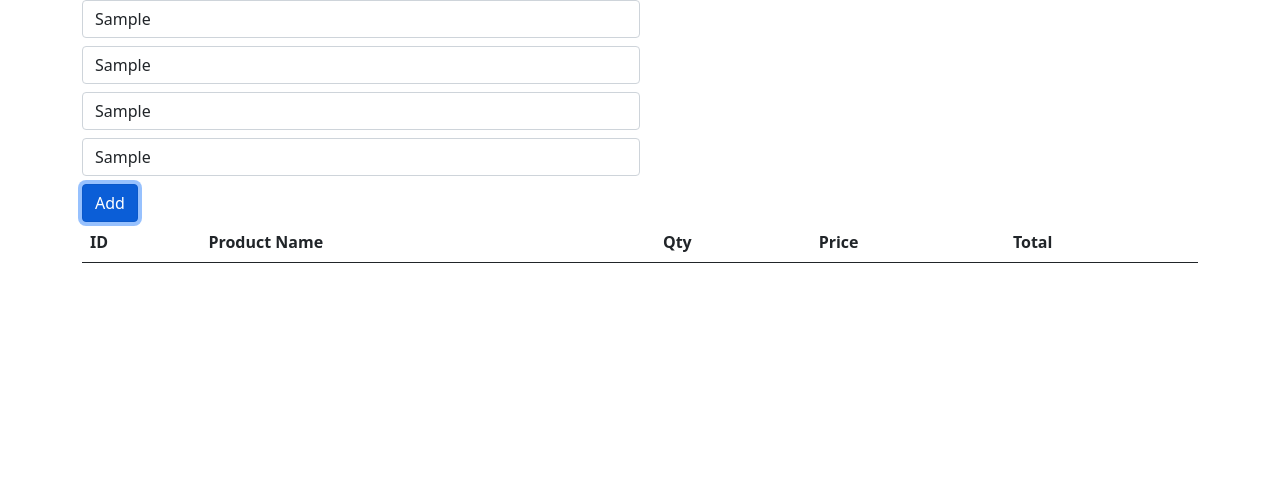
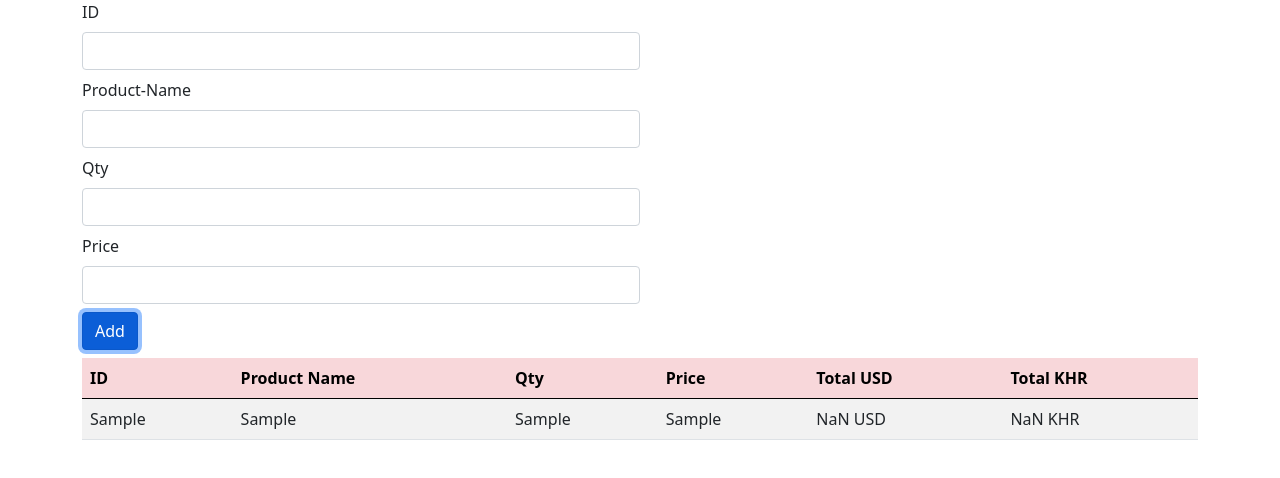
Before and after one commit to HUN-Sopheak/Web12-1, a plain HTML site: page 04.js/lomhat.html in a window 1280 px wide. Both pictures are taken after typing "Sample", "Sample", "Sample", "Sample" into the empty fields and a click on the button "Add". Drawn offline with nearby package versions, Linux system fonts and the light colour scheme.

Commit message:
15-12-22

```diff
--- a/04.js/lomhat.html
+++ b/04.js/lomhat.html
@@ -1,34 +1,57 @@
 <!DOCTYPE html>
 <html lang="en">
+
 <head>
     <meta charset="UTF-8">
     <meta http-equiv="X-UA-Compatible" content="IE=edge">
     <meta name="viewport" content="width=device-width, initial-scale=1.0">
     <title>Document</title>
-    <link href="https://cdn.jsdelivr.net/npm/bootstrap@5.0.2/dist/css/bootstrap.min.css" rel="stylesheet" integrity="sha384-EVSTQN3/azprG1Anm3QDgpJLIm9Nao0Yz1ztcQTwFspd3yD65VohhpuuCOmLASjC" crossorigin="anonymous">
+    <link href="https://cdn.jsdelivr.net/npm/bootstrap@5.0.2/dist/css/bootstrap.min.css" rel="stylesheet"
+        integrity="sha384-EVSTQN3/azprG1Anm3QDgpJLIm9Nao0Yz1ztcQTwFspd3yD65VohhpuuCOmLASjC" crossorigin="anonymous">
 </head>
+
 <body>
     <div class="container">
-        <input type="text" placeholder="ID" class="form-control w-50 mb-2">
-        <input type="text" placeholder="Product-Name" class="form-control w-50 mb-2">
-        <input type="text" placeholder="qty" class="form-control w-50 mb-2">
-        <input type="text" placeholder="price" class="form-control w-50 mb-2">
-        <Button class="btn btn-primary">Add</Button>
-        <table class="table">
-            <thead>
+        <label for="" class="form-label">ID</label>
+        <input type="text" class="form-control w-50 mb-2" id="id">
+        <label for="" class="form-label">Product-Name</label>
+        <input type="text" class="form-control w-50 mb-2" id="pro_name">
+        <label for="" class="form-label">Qty</label>
+        <input type="text" class="form-control w-50 mb-2" id="qty">
+        <label for="" class="form-label">Price</label>
+        <input type="text" class="form-control w-50 mb-2" id="price">
+        <Button class="btn btn-primary mb-2" onclick="add()">Add</Button>
+        <table class="table table-striped">
+            <thead class="table-danger">
                 <th>ID</th>
                 <th>Product Name</th>
                 <th>Qty</th>
                 <th>Price</th>
-                <th>Total</th>
+                <th>Total USD</th>
+                <th>Total KHR</th>
             </thead>
-            <tbody id="Result">
-
-            </tbody>
+            <tbody id="Result"></tbody>
         </table>
     </div>
 </body>
 <script>
+    var id = document.getElementById("id");
+    var pro_name = document.getElementById("pro_name");
+    var qty = document.getElementById("qty");
+    var price = document.getElementById("price");
+    var result = document.getElementById("Result");
+    var text = " ";
+    const add = () => {
+        var get_data = "<tr><td>" + id.value + "</td><td>" + pro_name.value + "</td><td>"
+            + qty.value + "</td><td>"
+            + price.value + "</td><td>" + parseInt(qty.value) * parseFloat(price.value) + "&nbsp;USD</td>"+"<td>"
+            +(parseInt(qty.value) * parseFloat(price.value))*4100+"&nbsp;KHR</td></tr>";
+        result.innerHTML = text = text + get_data;
+        id.value = " ";
+        pro_name.value = " ";
+        qty.value = " ";
+        price.value = " ";
+    }
+</script>
 
-</script>
 </html>
```
